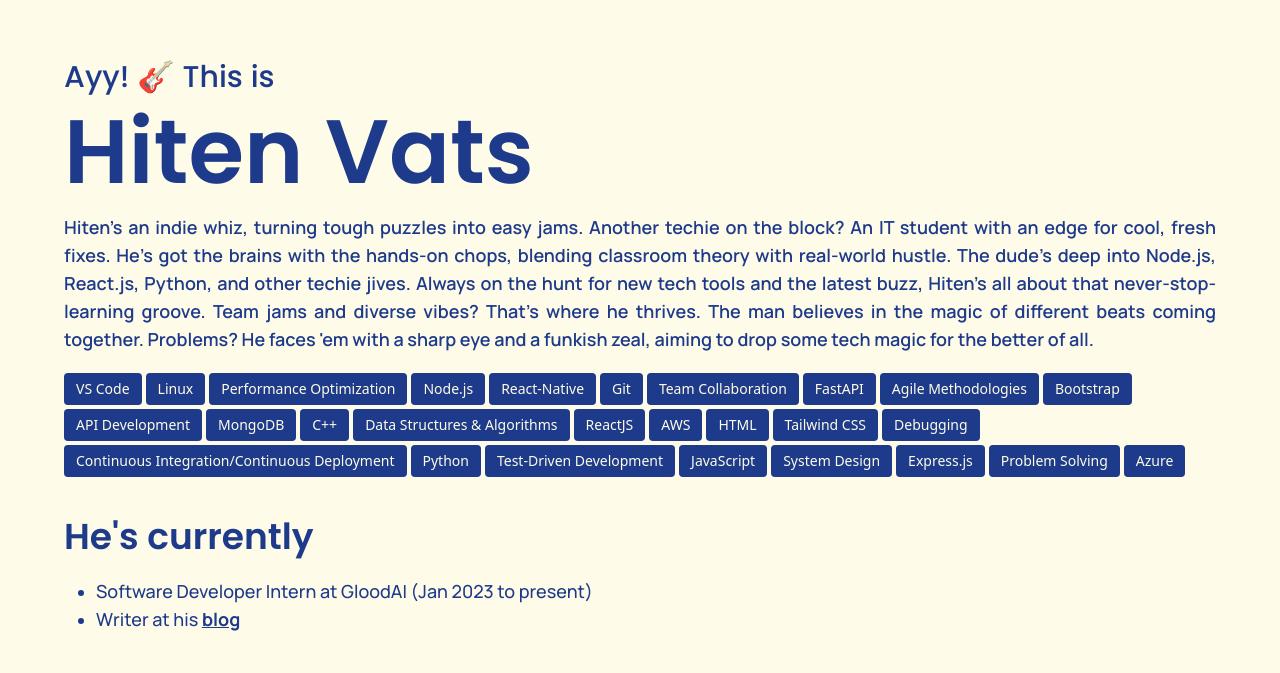
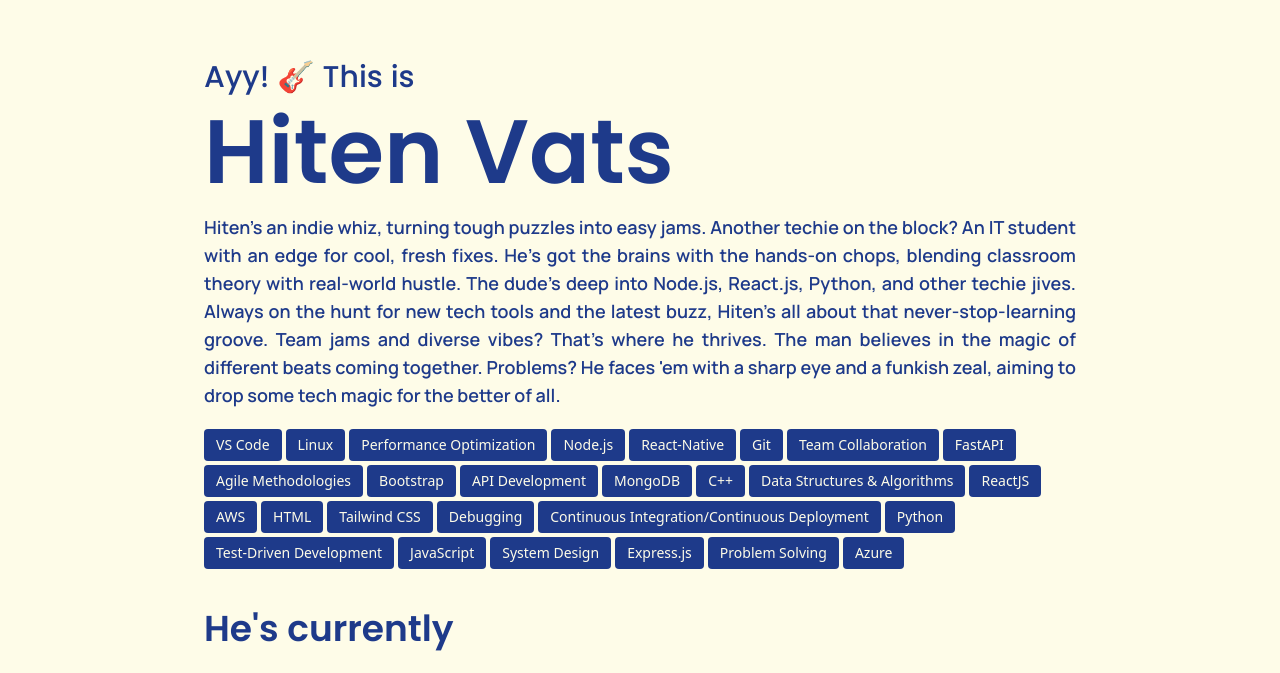
Before and after one commit to hitenvats16/Next-portfolio, a Next.js app: page / in a window 1280 px wide. Shown: the part 101-774 px from the top of the page. Built offline with nearby package versions, Linux system fonts and the light colour scheme.

Commit message:
reduced container width

```diff
--- a/components/Container/index.tsx
+++ b/components/Container/index.tsx
@@ -12,7 +12,13 @@ const Container: React.FC<ContainerProps> = ({
     <ParentContainer
       skipParentContainer={skipParentContainer}
       className={parentClassName}>
-      <div className={cn(' w-full max-w-82 px-7 sm:px-10 md:px-16', className)}>{children}</div>
+      <div
+        className={cn(
+          ' w-full max-w-container px-7 sm:px-10 md:px-16',
+          className
+        )}>
+        {children}
+      </div>
     </ParentContainer>
   )
 }
--- a/tailwind.config.js
+++ b/tailwind.config.js
@@ -17,7 +17,8 @@ module.exports = {
     },
     extend: {
       maxWidth: {
-        82: '1312px'
+        82: '1312px',
+        container: '1000px'
       },
       fontSize:{
         '7xl': '72px',
```
